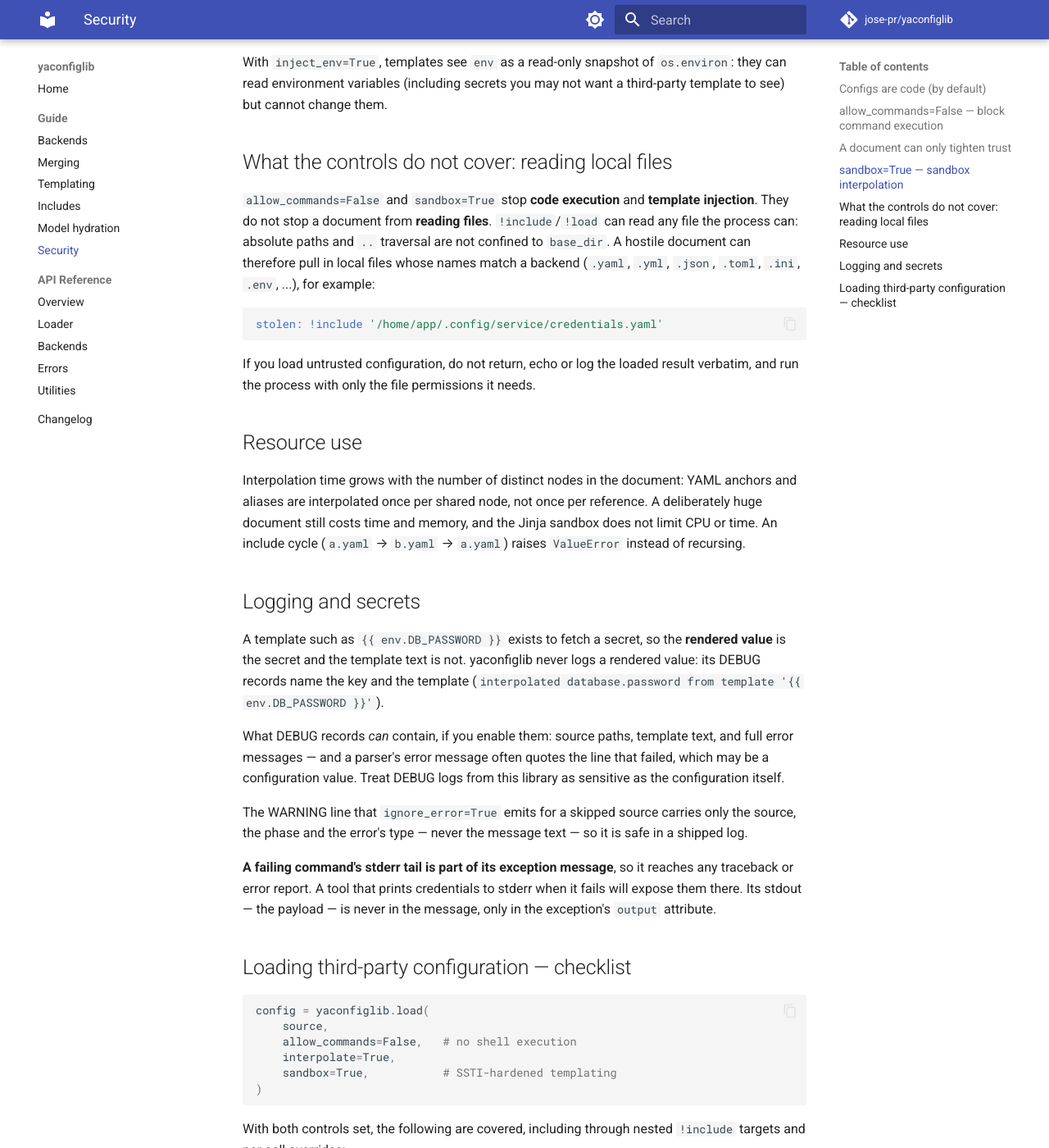
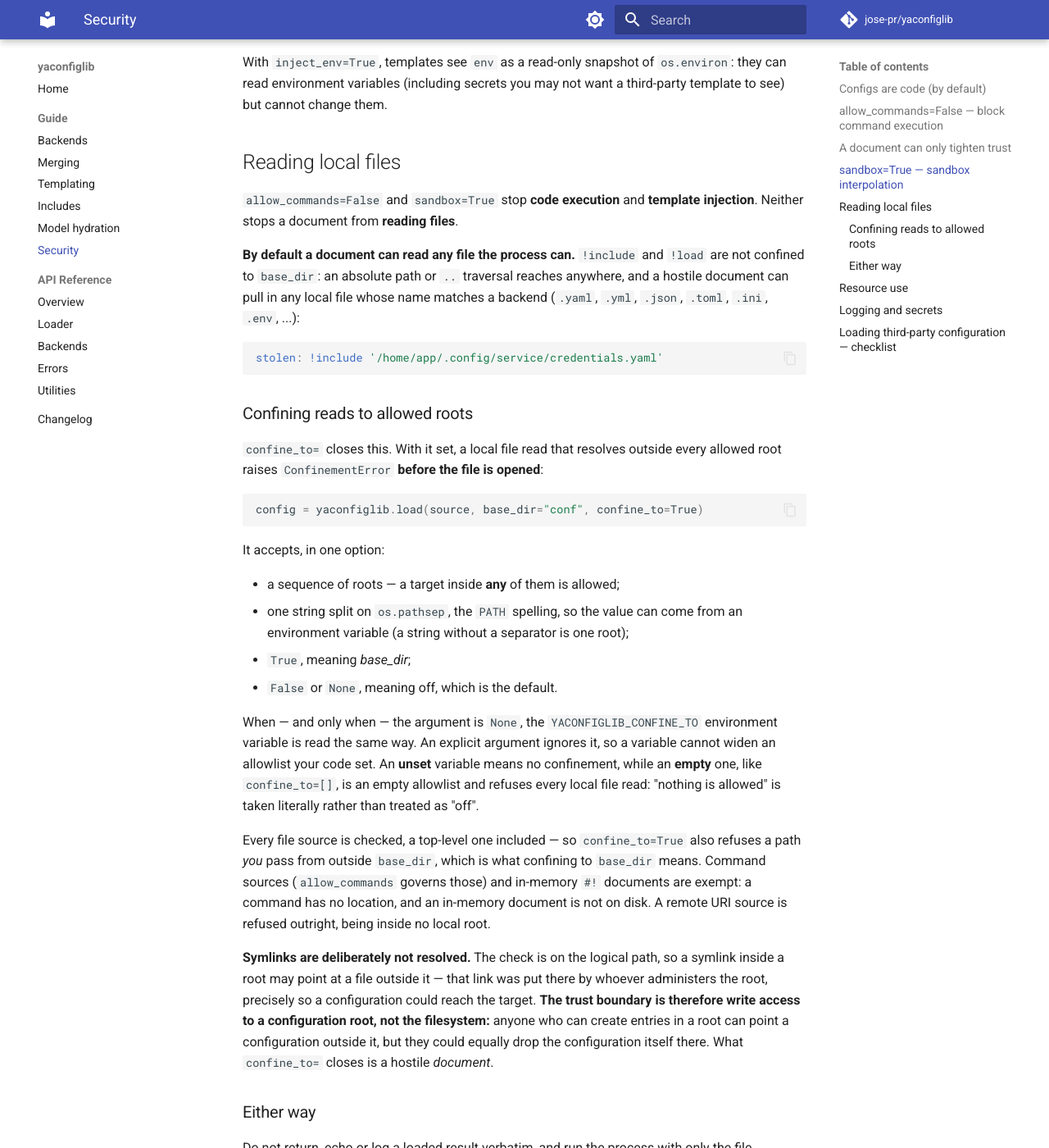
Before and after one commit to jose-pr/yaconfiglib, an MkDocs documentation site: the page built from docs/guide/security.md, in a window 1280 px wide and 1400 px high, scrolled down 2306 px. Shown: the whole window at 82% size. Built offline with MkDocs 1.6.1 and Material for MkDocs 9.7.7, drawn with Linux system fonts in a browser that asks for light colours; comment, search, counter and statistics services are not loaded; some of the changed text lies outside the part shown.

Commit message:
docs: say that local file reads can now be confined
The security guide told readers this exposure was not covered, which is
false for anyone who sets confine_to= and still true for everyone else. The
section is rewritten rather than deleted, in that order: by default a
document can read any file the process can -- absolute paths and ..
traversal are not confined, and the credentials.yaml example stays -- then
what confine_to= does, then the advice that survives either way.

It states the four accepted forms, the environment variable and why an
argument overrides it, the fail-closed empty allowlist, and the symlink rule
with its consequence: the trust boundary is write access to a configuration
root, not the filesystem. The commonpath and \\?\ mechanics stay in the API
header, where they belong -- a reader deciding whether to trust the control
needs its boundary, not its comparison algorithm.

The checklist gains the option as a fourth control plus an explicit
non-coverage list, because the checklist is the part people copy and a
control listed without its limits reads as a guarantee. Its snippet is now
executed by a test, so the recipe cannot drift into a TypeError; the test
also asserts the file-read claim the checklist makes. The includes guide
gains one paragraph on the order that matters: an include is resolved first,
against its own file, and only then checked against the roots.

````diff
--- a/docs/guide/security.md
+++ b/docs/guide/security.md
@@ -104,21 +104,66 @@ With `inject_env=True`, templates see `env` as a read-only snapshot of
 `os.environ`: they can read environment variables (including secrets you may
 not want a third-party template to see) but cannot change them.
 
-## What the controls do not cover: reading local files
+## Reading local files
 
 `allow_commands=False` and `sandbox=True` stop **code execution** and
-**template injection**. They do not stop a document from **reading files**.
-`!include`/`!load` can read any file the process can: absolute paths and
-`..` traversal are not confined to `base_dir`. A hostile document can
-therefore pull in local files whose names match a backend (`.yaml`, `.yml`,
-`.json`, `.toml`, `.ini`, `.env`, ...), for example:
+**template injection**. Neither stops a document from **reading files**.
+
+**By default a document can read any file the process can.** `!include` and
+`!load` are not confined to `base_dir`: an absolute path or `..` traversal
+reaches anywhere, and a hostile document can pull in any local file whose
+name matches a backend (`.yaml`, `.yml`, `.json`, `.toml`, `.ini`, `.env`,
+...):
 
 ```yaml
 stolen: !include '/home/app/.config/service/credentials.yaml'
 ```
 
-If you load untrusted configuration, do not return, echo or log the loaded
-result verbatim, and run the process with only the file permissions it needs.
+### Confining reads to allowed roots
+
+`confine_to=` closes this. With it set, a local file read that resolves
+outside every allowed root raises `ConfinementError` **before the file is
+opened**:
+
+```python
+config = yaconfiglib.load(source, base_dir="conf", confine_to=True)
+```
+
+It accepts, in one option:
+
+- a sequence of roots — a target inside **any** of them is allowed;
+- one string split on `os.pathsep`, the `PATH` spelling, so the value can come
+  from an environment variable (a string without a separator is one root);
+- `True`, meaning *base_dir*;
+- `False` or `None`, meaning off, which is the default.
+
+When — and only when — the argument is `None`, the `YACONFIGLIB_CONFINE_TO`
+environment variable is read the same way. An explicit argument ignores it, so
+a variable cannot widen an allowlist your code set. An **unset** variable
+means no confinement, while an **empty** one, like `confine_to=[]`, is an
+empty allowlist and refuses every local file read: "nothing is allowed" is
+taken literally rather than treated as "off".
+
+Every file source is checked, a top-level one included — so
+`confine_to=True` also refuses a path *you* pass from outside `base_dir`,
+which is what confining to `base_dir` means. Command sources
+(`allow_commands` governs those) and in-memory `#!` documents are exempt: a
+command has no location, and an in-memory document is not on disk. A remote
+URI source is refused outright, being inside no local root.
+
+**Symlinks are deliberately not resolved.** The check is on the logical path,
+so a symlink inside a root may point at a file outside it — that link was put
+there by whoever administers the root, precisely so a configuration could
+reach the target. **The trust boundary is therefore write access to a
+configuration root, not the filesystem:** anyone who can create entries in a
+root can point a configuration outside it, but they could equally drop the
+configuration itself there. What `confine_to=` closes is a hostile
+*document*.
+
+### Either way
+
+Do not return, echo or log a loaded result verbatim, and run the process with
+only the file permissions it needs.
 
 ## Resource use
 
@@ -154,24 +199,35 @@ never in the message, only in the exception's `output` attribute.
 ```python
 config = yaconfiglib.load(
     source,
+    base_dir="conf",
     allow_commands=False,   # no shell execution
     interpolate=True,
     sandbox=True,           # SSTI-hardened templating
+    confine_to=True,        # no reads outside base_dir
 )
 ```
 
-With both controls set, the following are covered, including through nested
+With those controls set, the following are covered, including through nested
 `!include` targets and per-call overrides:
 
 - command sources, including a command produced by rendering a `.j2` source;
 - template injection in interpolated values, in `transform`/`%`-form
   `key_factory` expressions, and in `.j2` sources;
 - `!include` mapping keys, which can no longer re-enable commands or disable
-  the sandbox.
+  the sandbox;
+- **file reads**, which must resolve inside `conf` — an absolute path or `..`
+  traversal raises `ConfinementError` before anything is opened.
+
+What confinement does **not** cover, by design:
+
+- a symlink inside `conf` pointing outside it is followed, so anyone who can
+  write into `conf` can still point a configuration elsewhere — see
+  [reading local files](#reading-local-files);
+- in-memory `#!` documents and command sources are exempt (a command is
+  governed by `allow_commands`), and a remote URI source is refused rather
+  than checked.
 
 Still up to you:
-
-- **File disclosure** — see [reading local files](#what-the-controls-do-not-cover-reading-local-files).
 - Prefer a fixed `loader="yaml"` (or the specific format) over auto-detection so
   a filename can't select an unexpected backend. This applies to the top-level
   sources only: `!include` targets are still auto-detected from their names.
````
Also changed, not shown: docs/guide/includes.md (+10 -0 lines), 1 other file.
